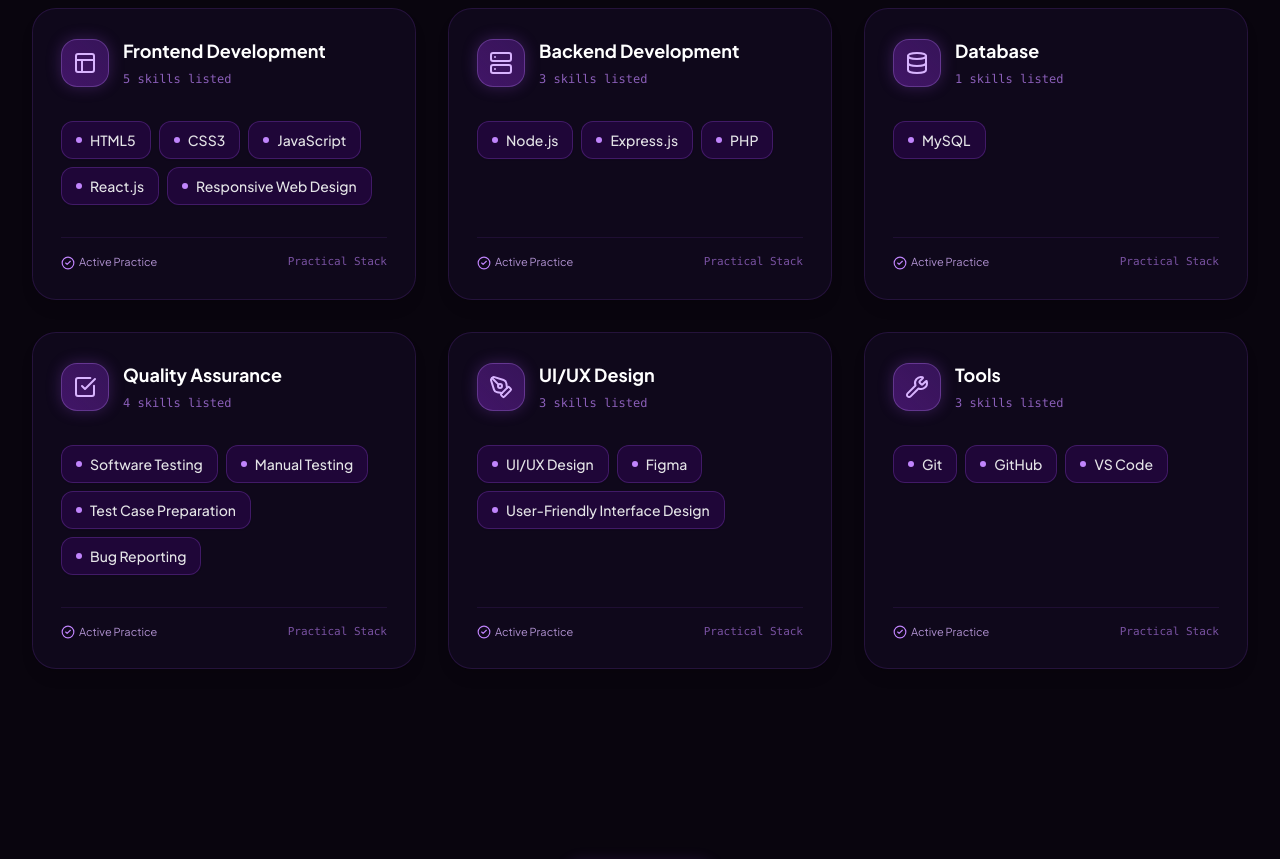
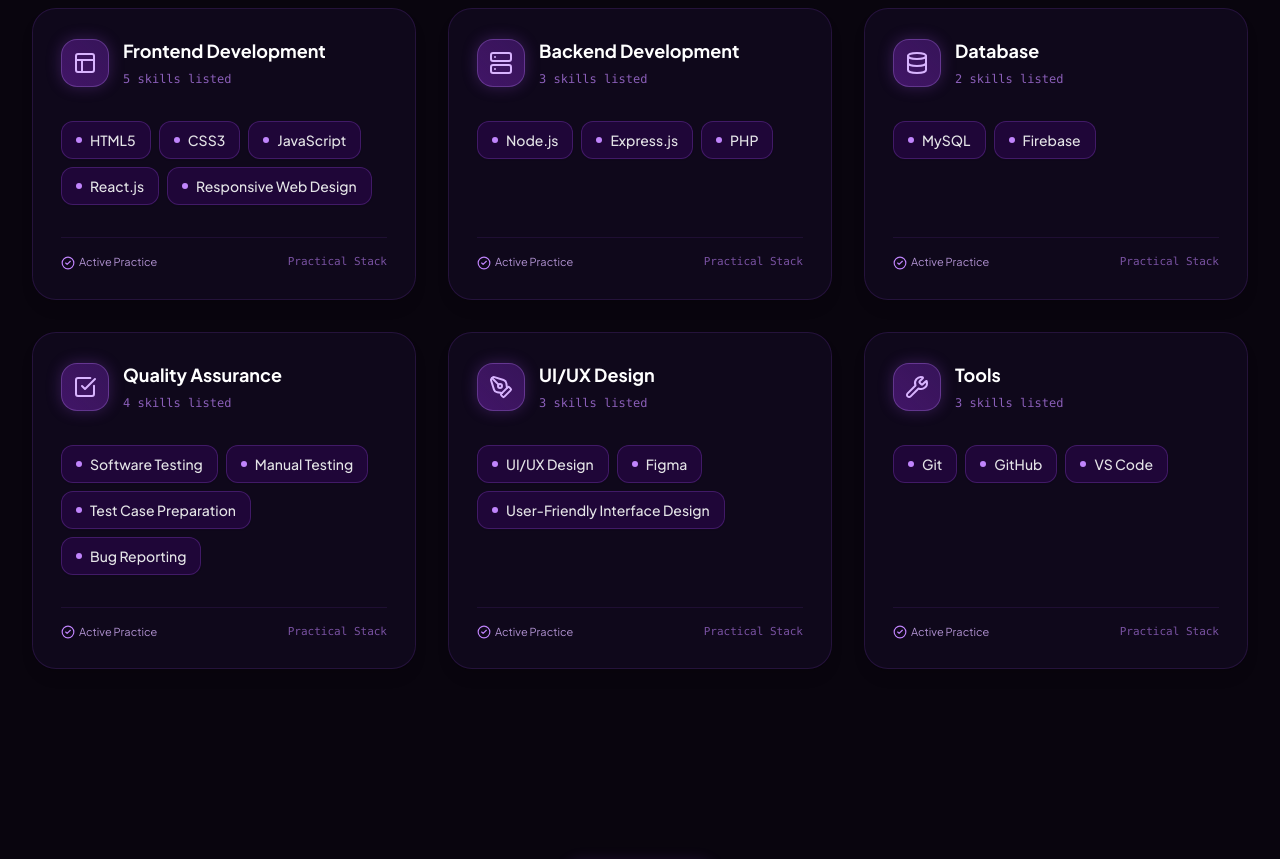
Before and after one commit to fathinifl42923-source/Portfolio, a React (Vite) app: page / in a window 1280 px wide. Shown: the part 5660-6519 px from the top of the page. Built offline with nearby package versions, Linux system fonts and the light colour scheme.

Commit message:
feat: add Firebase to database skills section

```diff
--- a/src/data/portfolioData.js
+++ b/src/data/portfolioData.js
@@ -204,6 +204,7 @@ export const skillCategories = [
     iconName: "Database",
     skills: [
       { name: "MySQL", icon: "Database" },
+      { name: "Firebase", icon: "Flame" },
     ],
   },
   {
```
